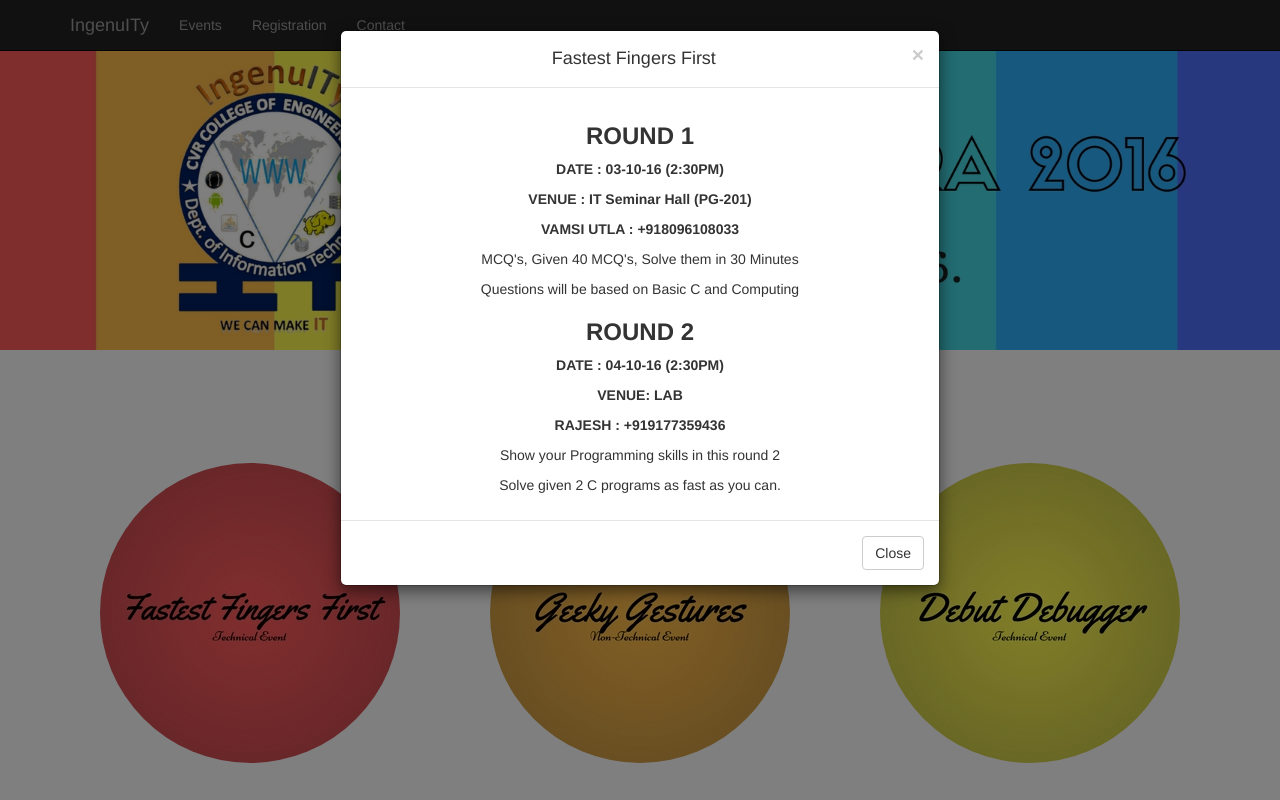
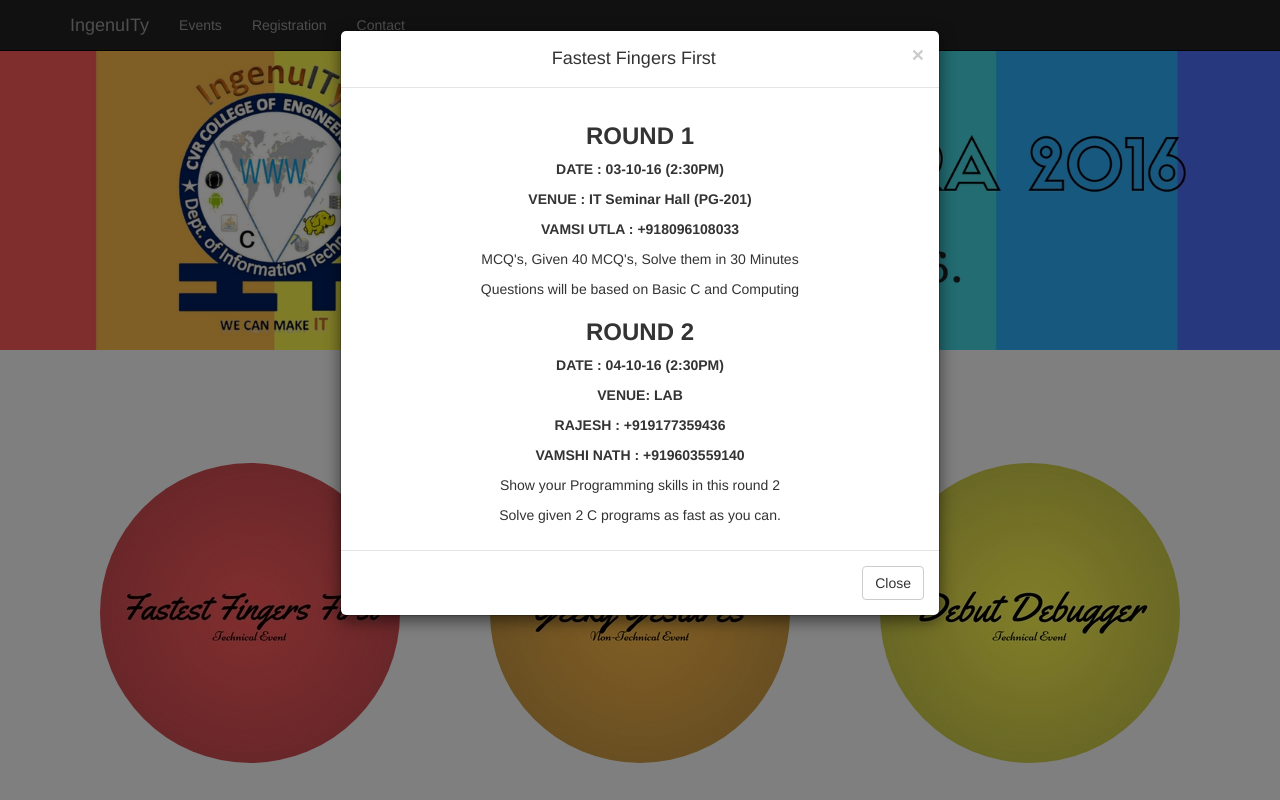
Before and after one commit to cvringenuity/cvringenuity, a plain HTML site: page index.html in a window 1280 px wide. Both pictures are taken after a click on the link 250 px from the left and 613 px from the top of the page. Shown: the top 800 px of the page. Drawn offline with Linux system fonts and the light colour scheme.

Commit message:
Added Vamshi Nath

```diff
--- a/index.html
+++ b/index.html
@@ -89,6 +89,7 @@
                     <p align="center"> <b> DATE : 04-10-16 (2:30PM) </b> </p>
 					<p align="center"> <b> VENUE: LAB </b> </p>
 					<p align="center"> <b> RAJESH : +919177359436 </b> </p>
+					<p align="center"> <b> VAMSHI NATH : +919603559140 </b> </p>
                     <p align="center"> Show your Programming skills in this round 2 </p>
                     <p align="center"> Solve given 2 C programs as fast as you can. </p>
 
```
